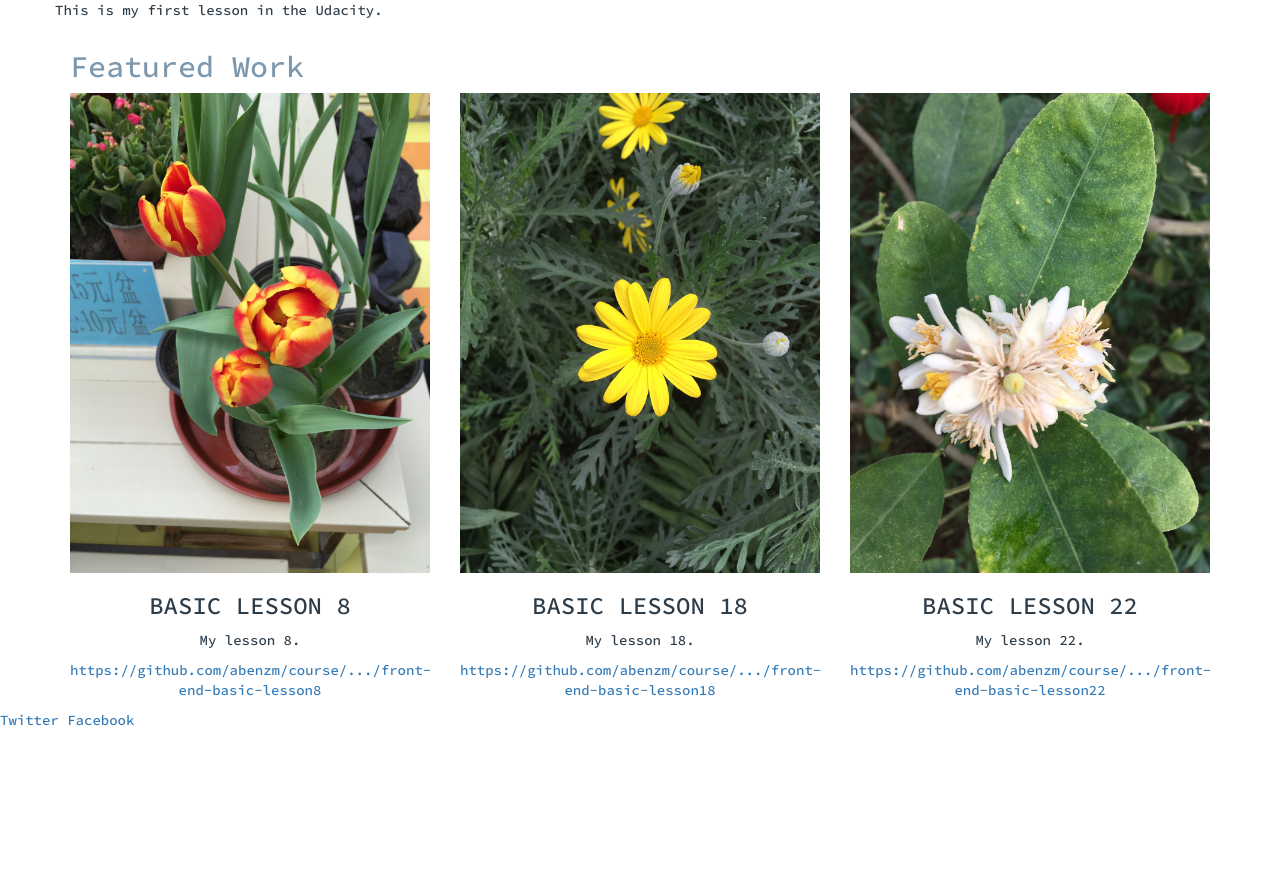
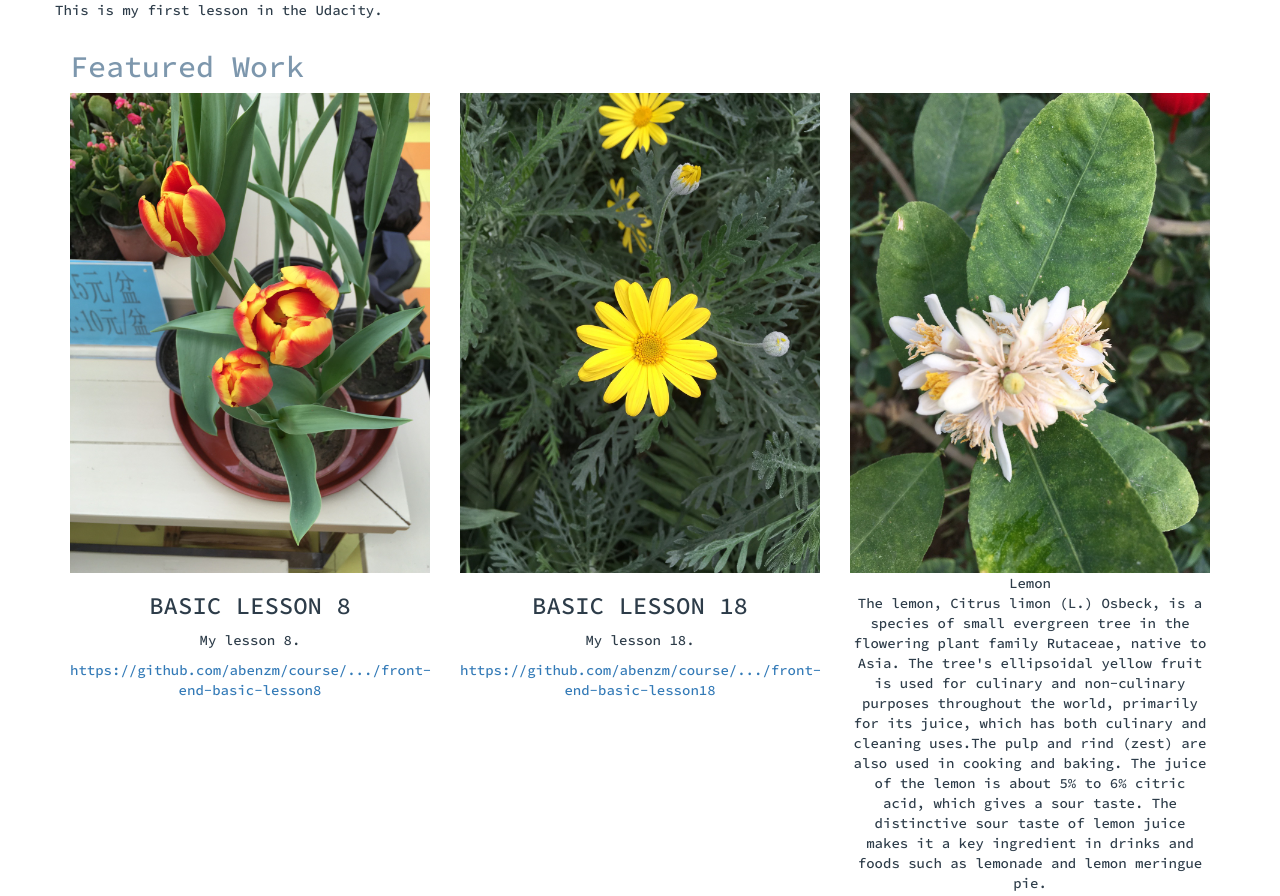
Before and after one commit to abenzm/course, a website: page front-end-basic-lesson23/index.htm in a window 1280 px wide. Shown: the part 1703-2599 px from the top of the page. Before the commit the page ends 2433 px from the top, so only its background shows below. Drawn offline with Linux system fonts and the light colour scheme; a web font is replaced by a local one.

Commit message:
do a little modification

```diff
--- a/front-end-basic-lesson23/index.htm
+++ b/front-end-basic-lesson23/index.htm
@@ -71,10 +71,21 @@
         </section>
 
         <section class="col-md-4">
-          <img class="img-responsive" src="img/Lemon.jpg" alt="Basic Lesson 22">
-          <h3 class="text-uppercase">Basic Lesson 22</h3>
+          <figure>
+          <img class="img-responsive" src="img/Lemon.jpg" alt="Lemon">
+          <figcaption>Lemon</figcaption >
+          </figure>
           <p>
-            My lesson 22.
+            The lemon, Citrus limon (L.) Osbeck, is a species of small evergreen
+            tree in the flowering plant family Rutaceae, native to Asia.
+
+            The tree's ellipsoidal yellow fruit is used for culinary and
+            non-culinary purposes throughout the world, primarily for its juice,
+            which has both culinary and cleaning uses.The pulp and rind
+            (zest) are also used in cooking and baking. The juice of the lemon
+            is about 5% to 6% citric acid, which gives a sour taste. The
+            distinctive sour taste of lemon juice makes it a key ingredient in
+            drinks and foods such as lemonade and lemon meringue pie.
           </p>
           <p><a
               href="https://github.com/abenzm/course/tree/master/front-end-basic-lesson22"</a>https://github.com/abenzm/course/.../front-end-basic-lesson22</p>
@@ -84,8 +95,8 @@
 
     <footer>
       <div id="social">
-        <a class="zocial-twitter">Twitter</a>
-        <a class="zocial-facebook">Facebook</a>
+        <a class="zocial-twitter" href="https://twitter.com/zhang_myron"</a>
+        <a class="zocial-facebook" href="https://www.facebook.com/myron.chang.92"></a>
       </div>
     </footer>
   </body>
```
Also changed, not shown: front-end-basic-lesson23/css/styles.css (line endings or trailing spaces).
